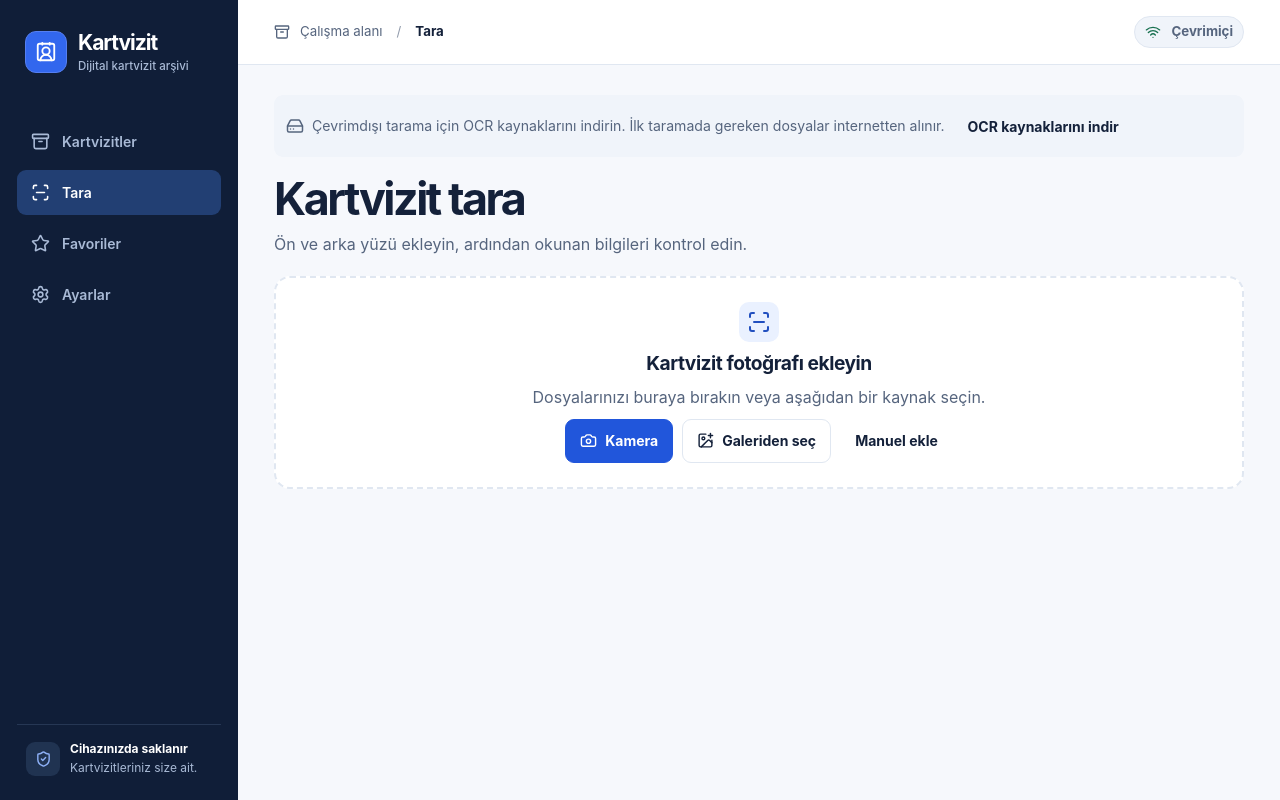
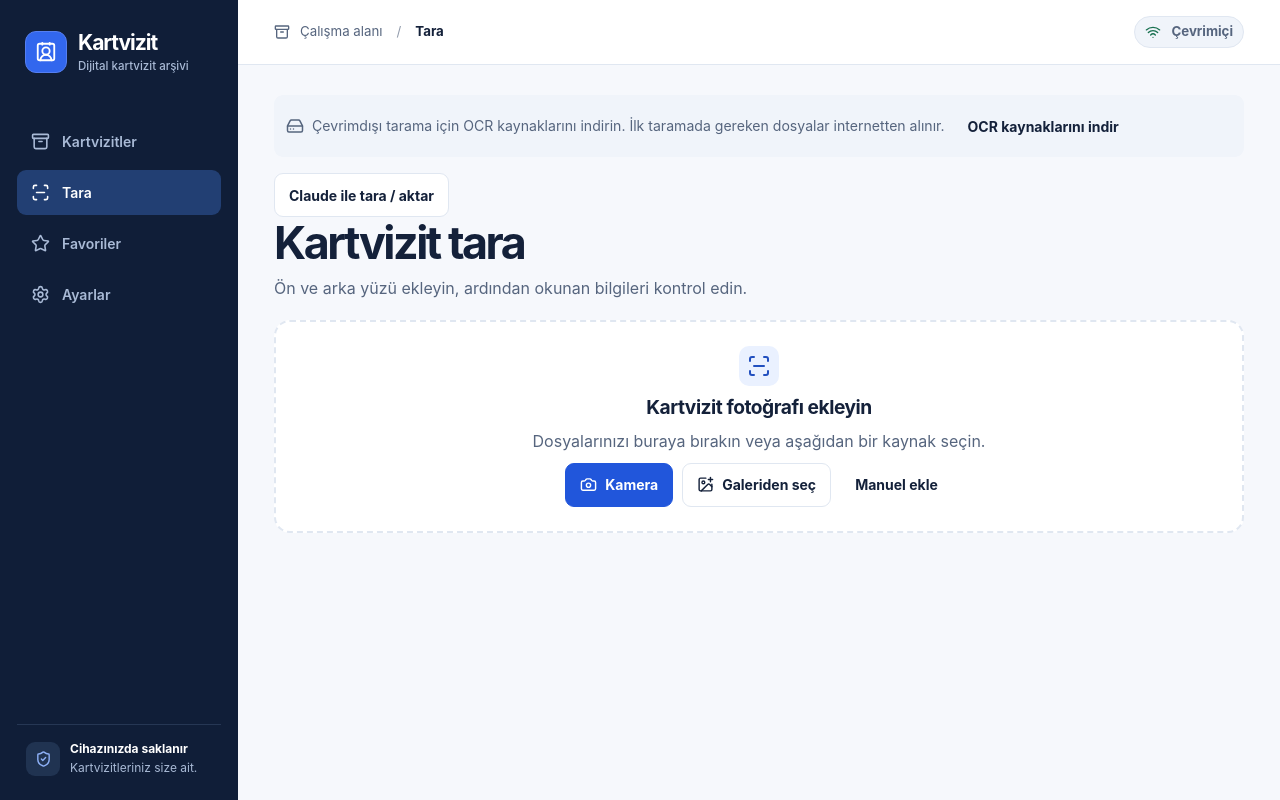
Before and after one commit to alperdigital/kartvizit, a React (Vite) app: page / in a window 1280 px wide. Both pictures are taken after a click on the button "Tara". Built offline with nearby package versions, Linux system fonts and the light colour scheme.

Commit message:
Claude Artifact transfer: src/main.tsx

```diff
--- a/src/main.tsx
+++ b/src/main.tsx
@@ -101,7 +101,7 @@ function App(){
       <main id="content">
         {hasUpdate&&<div className="notice">{t('Yeni sürüm hazır. Açık formları kaydettikten sonra güncelleyin.','An update is ready. Save open forms before updating.')} <button onClick={()=>void update.current?.(true)}>{t('Güncelle','Update')}</button></div>}
         {storageError&&<p className="notice" role="alert">{t('Yerel arşiv açılamadı. Tarayıcının depolama izinlerini kontrol edin.','The local archive could not open. Check browser storage permissions.')}</p>}
-        {page==='scan'&&<div hidden={!!editor}><div className="scan-status"><HardDrive/> {status} {ocrStatus!==true&&<button className="plain" onClick={()=>void prepare()}>{t('OCR kaynaklarını indir','Download OCR resources')}</button>}</div><Scanner t={t} settings={settings} onReview={openEditor} saved={saved} manual={()=>openEditor(newCard())}/></div>}
+        {page==='scan'&&<div hidden={!!editor}><div className="scan-status"><HardDrive/> {status} {ocrStatus!==true&&<button className="plain" onClick={()=>void prepare()}>{t('OCR kaynaklarını indir','Download OCR resources')}</button>}</div><div className="actions"><button onClick={()=>go('settings')}>{t('Claude ile tara / aktar','Scan / transfer with Claude')}</button></div><Scanner t={t} settings={settings} onReview={openEditor} saved={saved} manual={()=>openEditor(newCard())}/></div>}
         {editor?<Editor key={editor.card.id} initial={editor.card} t={t} close={()=>setEditor(undefined)} rescan={editor.scanId?()=>setEditor(undefined):undefined} onSaved={id=>{
           if(editor.scanId){setSaved(old=>[...old,editor.scanId!]);setEditor(undefined)}
           else {go('archive');showDetail(id)}
```
